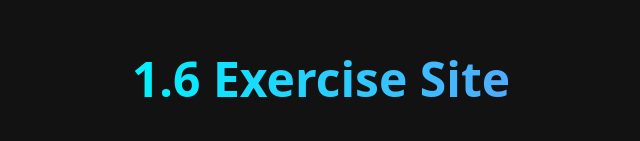
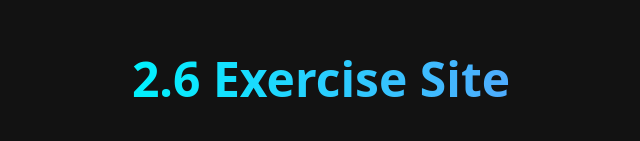
Before and after one commit to wah804/1.6-exercise-site, a Next.js app: page / in a window 1280 px wide. Shown: the part 229-370 px from the top of the page, without its empty margins (319-959 px from the left). Built offline with nearby package versions, Linux system fonts and the light colour scheme.

Commit message:
Update title to 2.6 Exercise

```diff
--- a/src/app/page.js
+++ b/src/app/page.js
@@ -12,7 +12,7 @@ export default function Home() {
     }}>
       <main style={{ textAlign: 'center', padding: '2rem' }}>
         <h1 style={{ fontSize: '3rem', margin: '0 0 1rem 0', background: 'linear-gradient(to right, #00f2fe, #4facfe)', WebkitBackgroundClip: 'text', WebkitTextFillColor: 'transparent' }}>
-          1.6 Exercise Site
+          2.6 Exercise Site
         </h1>
         <p style={{ fontSize: '1.2rem', color: '#a0a0a0', maxWidth: '600px', margin: '0 auto 2rem auto', lineHeight: '1.6' }}>
 
```
Also changed, not shown: 1 other file (tests, documents, lock files or other folders).
